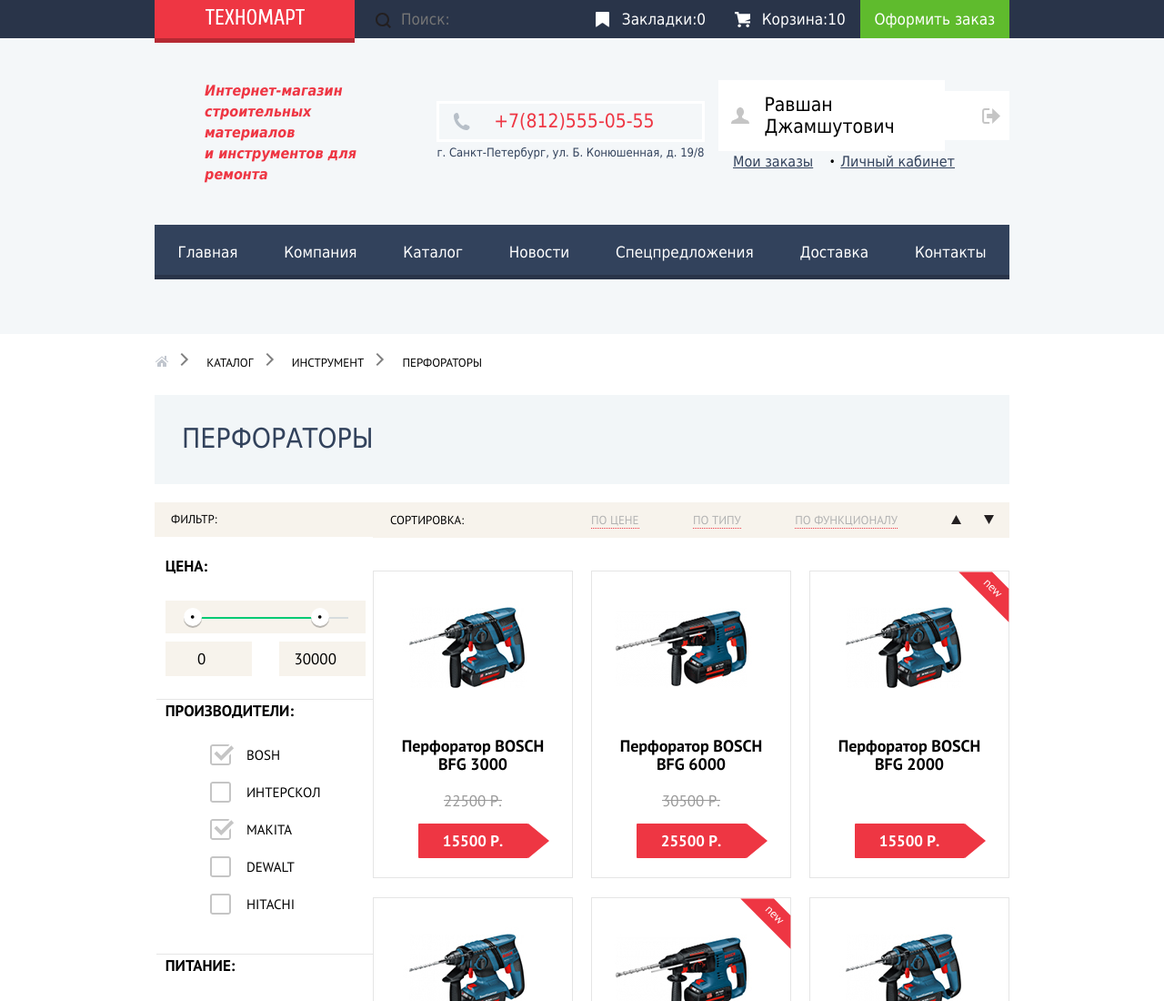
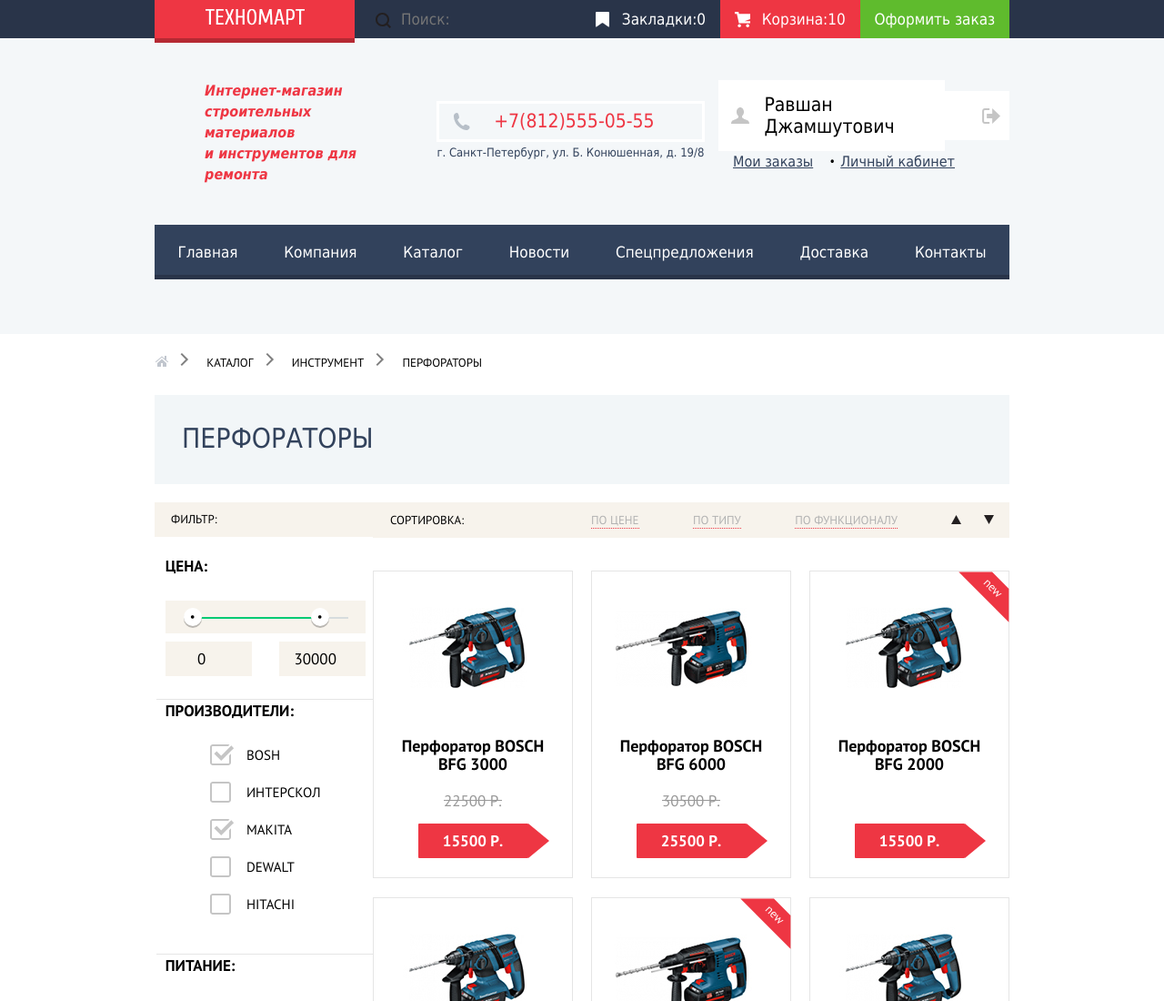
Before and after one commit to Jeurei/1233659-technomart-27, a website: page catalog.html in a window 1280 px wide. Shown: the top 1100 px of the page at 91% size. Drawn offline with Linux system fonts and the light colour scheme; a web font is replaced by a local one.

Commit message:
и небольшоее изменение корзины

```diff
--- a/catalog.html
+++ b/catalog.html
@@ -68,7 +68,7 @@
               Закладки:<span class="header-bookmark-js-num">0</span>
             </a>
             <a
-              class="header-link header-basket"
+              class="header-link header-basket full"
               href=""
               aria-label="Ссылка на страницу корзины"
             >
--- a/css/style.css
+++ b/css/style.css
@@ -156,6 +156,9 @@
   min-width: 150px;
 
   color: #ffffff;
+}
+.full {
+  background-color: #ee3643;
 }
 .header-icon {
   margin-right: 13px;
```
